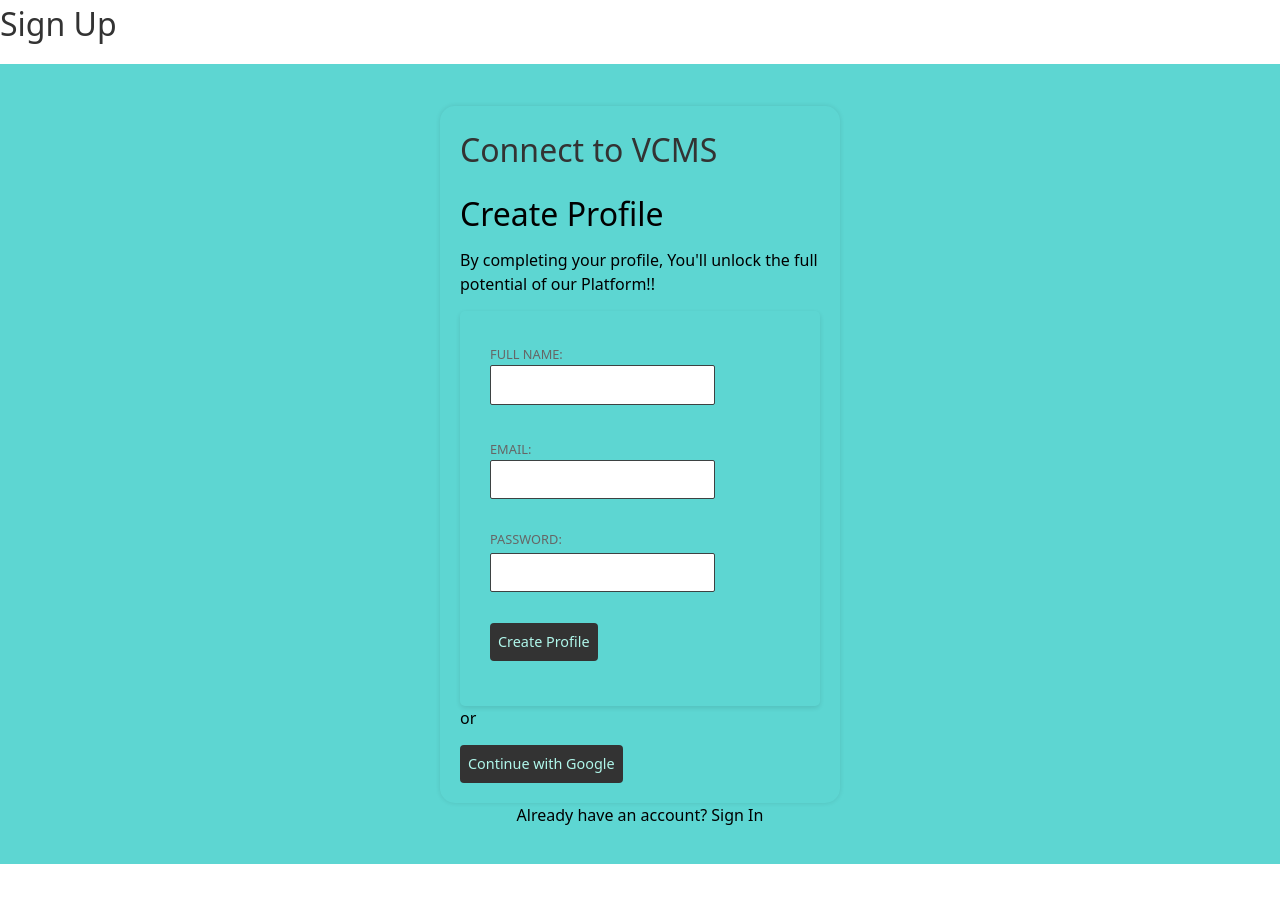
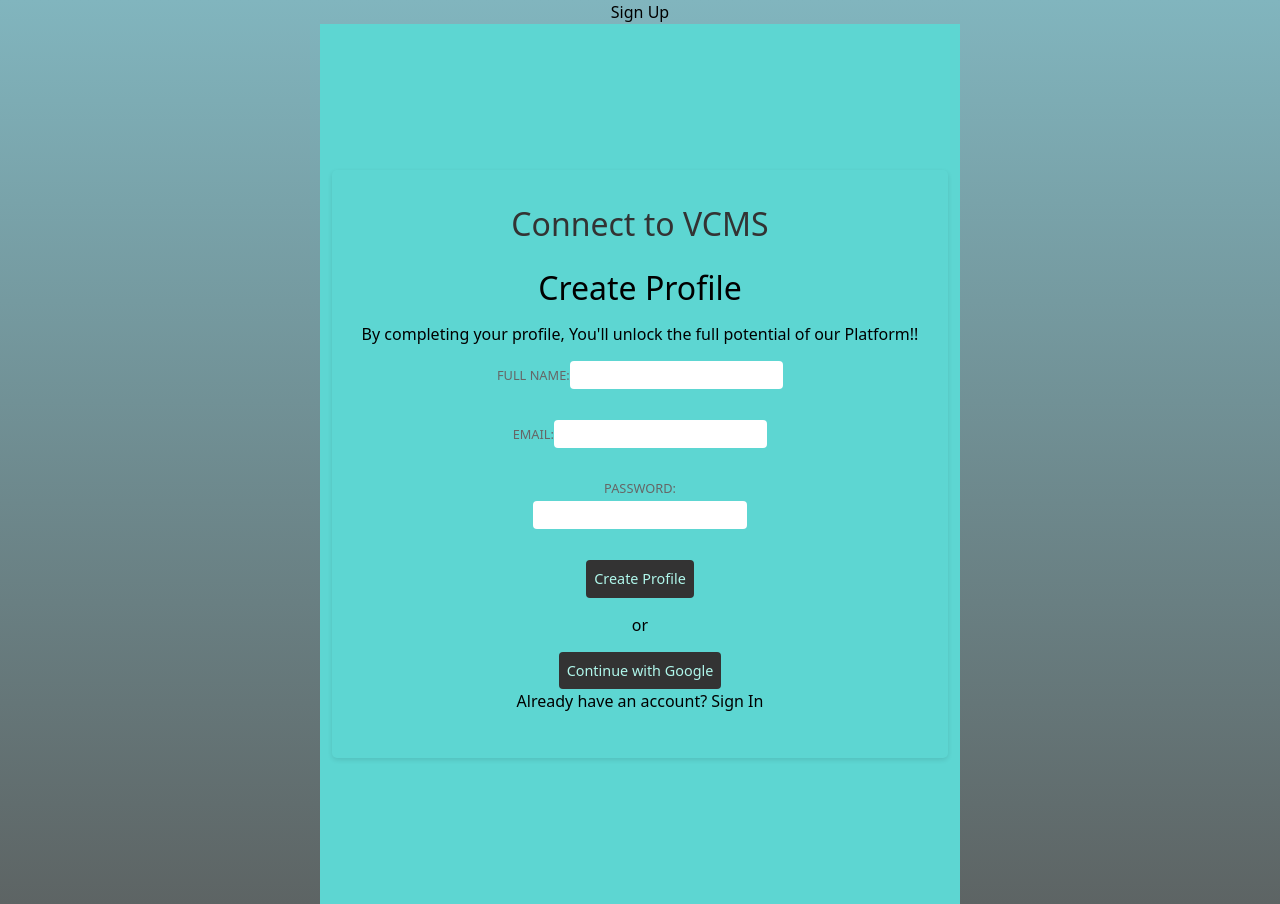
Before and after one commit to 120lennox/VirtualChurch-project, a React (Create React App) app: page / in a window 1280 px wide. Before the commit the page ends 864 px from the top, so only its background shows below. Built offline with nearby package versions, Linux system fonts and the light colour scheme.

Commit message:
commit again

```diff
--- a/src/App.js
+++ b/src/App.js
@@ -36,12 +36,16 @@ const SignUpPage = () => {
   };
 
   return (
-    <div>
+    <body>
+    <div className= "style">
       <h1>Sign Up</h1>
       {message && <p>{message}</p>}
       <SignUpForm onSubmit={handleSignUp} />
       {/* Implement the "Continue with Google" button later */}
+
+
     </div>
+    </body>
   );
 };
 
--- a/src/Singup-form.js
+++ b/src/Singup-form.js
@@ -52,14 +52,15 @@ const SignUpForm = ({ onSubmit }) => {
   return (
 
     <div className="container">
-        <main>
-          <hearder>
+
+
+            <form onSubmit={handleSubmit}>
+               <hearder>
         <h1>Connect to VCMS</h1>
         <h2>Create Profile</h2>
       </hearder>
 
         <p>By completing your profile, You'll unlock the full potential of our Platform!!</p>
-            <form onSubmit={handleSubmit}>
      <p> <label htmlFor="fullName">Full Name:</label>
       <input
         type="text"
@@ -90,13 +91,14 @@ const SignUpForm = ({ onSubmit }) => {
       {errors.password && <p>{errors.password}</p>}
 
      <p> <button type="submit">Create Profile</button></p>
-    </form>
-    <p>or</p>
+     <p>or</p>
     <a href="#"> <button>Continue with Google</button></a>
-    </main>
+
     <footer>
     <p>Already have an account? <a href="#">Sign In</a></p>
     </footer>
+    </form>
+
     </div>
   );
 };
--- a/src/signup.css
+++ b/src/signup.css
@@ -1,19 +1,37 @@
 
 
+.style{
+  width:auto;
+  text-align: center;
+  background-image:linear-gradient(to bottom, rgb(129, 181, 190), rgb(93, 100, 100));
+  align-items: center;
+  justify-content: center;
+  flex-direction: row;
+  z-index:-1;
+  body > .style{
+    width:auto;
+  text-align: center;
+  background-image:linear-gradient(to bottom, rgb(129, 181, 190), rgb(93, 100, 100));
+  align-items: center;
+  justify-content: center;
+  flex-direction: row;
+  }
+
+
+}
+
 .container {
-  width: 100%;
+  width: 80vh;
+  height: 110vh;
   text-align: 1;
-  display: flex;
+  box-sizing: border-box;
+  display: inline-flex;
   flex-direction: column;
   justify-content:center;
   align-items:center;
-  min-height: 100vh;
   background-color: #5dd6d2;
-  margin: 1;
-
-}
-
-
+  z-index:1;
+  padding: 0cqmax;
 
   h1 {
     font-size: 2rem;
@@ -58,10 +76,10 @@ label {
   }
 
    input {
-  display:block;
-  padding: 0.5rem;
-  border: 1px solid #3d4242;
-  border-radius: 2px;
+    display:-ms-inline-flexbox;
+    padding: 0.2rem;
+    border: 5xp solid #3d4242;
+    border-radius: 4px;
     margin-bottom: 1rem;
     font-size: 0.9rem;
     outline: none;
@@ -92,3 +110,4 @@ button:hover {
     font-weight:bold;
     margin-bottom:10px;
   }
+}
```
Lines whose indentation alone changed are shown as unchanged.
